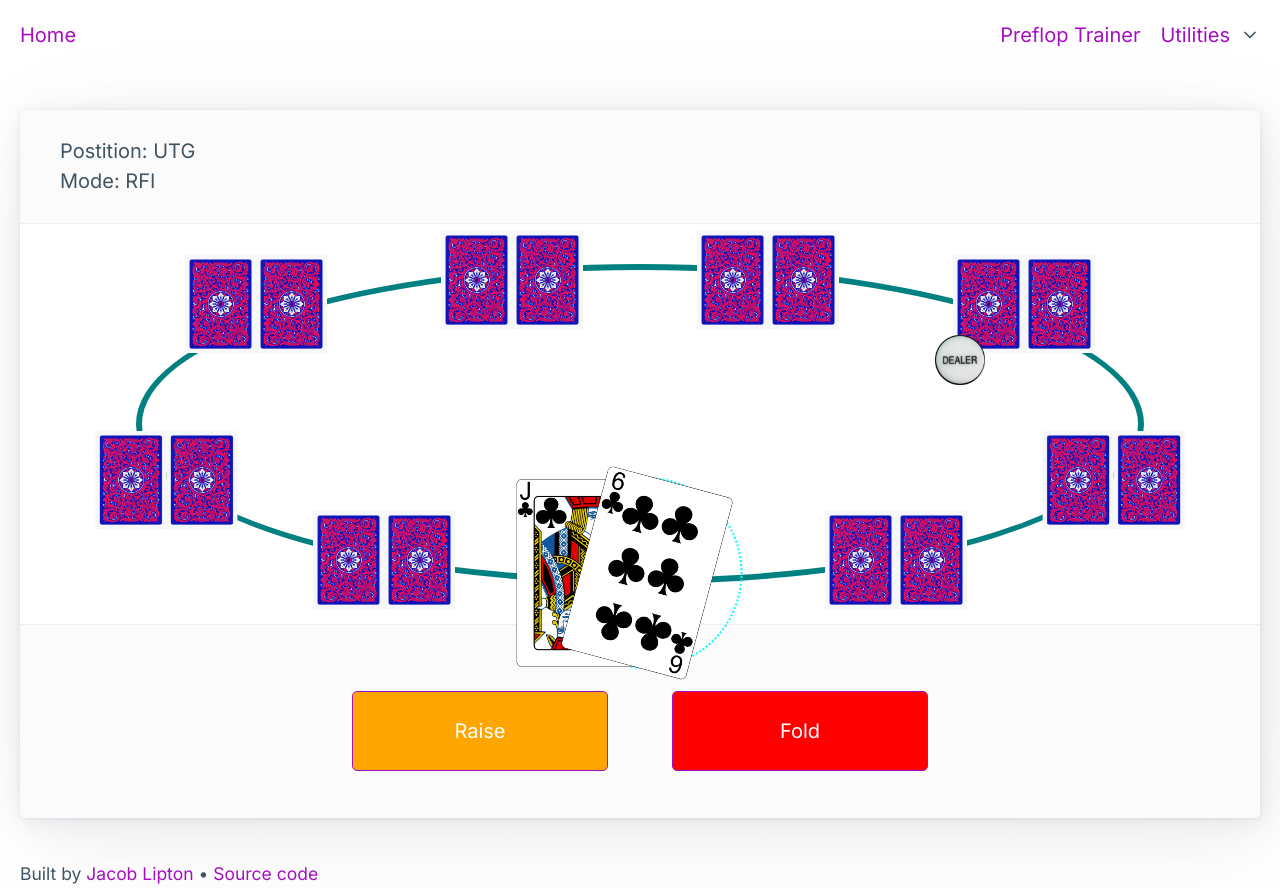
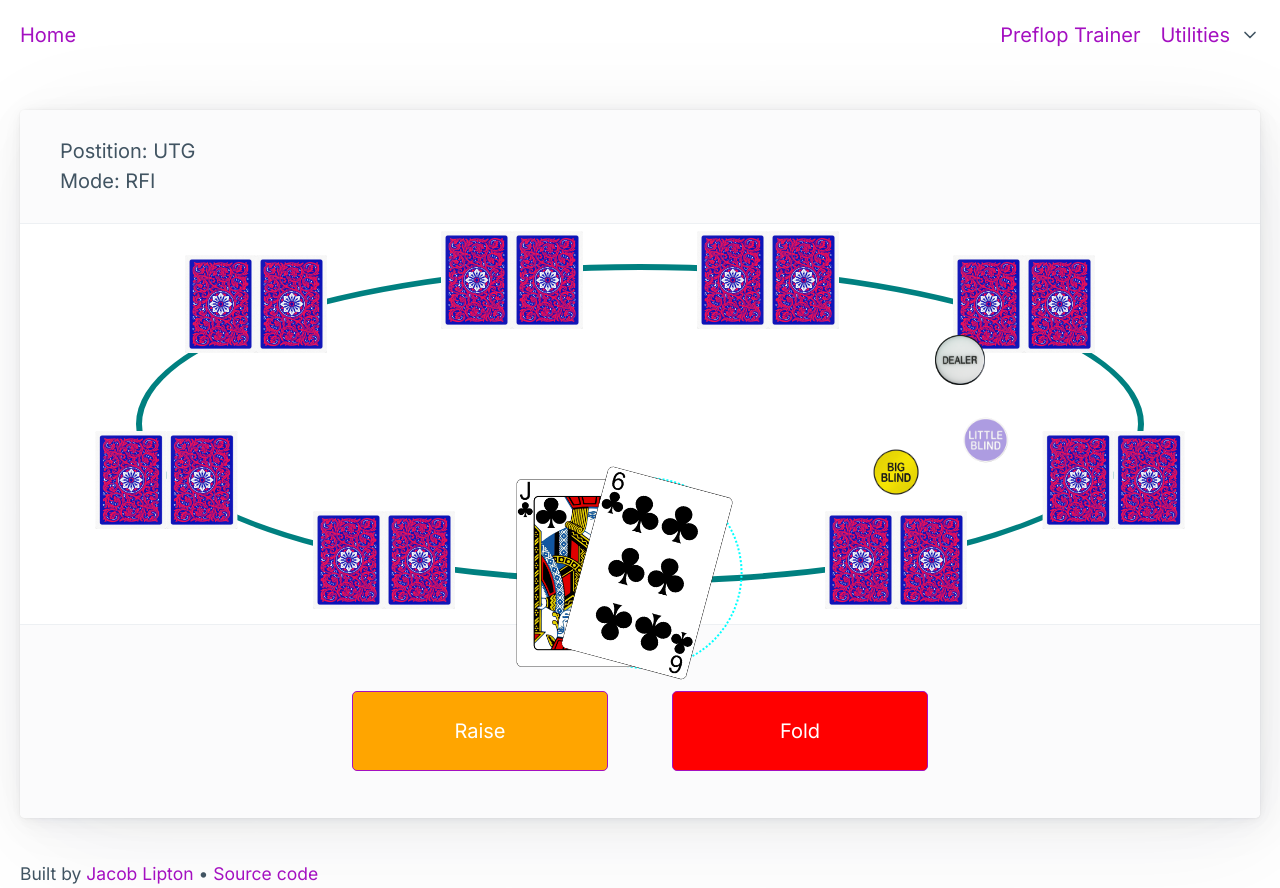
Before and after one commit to jlipton04/poker-utils-webapp, a Next.js app: page /preflop-trainer in a window 1280 px wide. Built offline with nearby package versions, Linux system fonts and the light colour scheme.

Commit message:
Added BB and SB buttons

```diff
--- a/src/app/preflop-trainer/table/index.tsx
+++ b/src/app/preflop-trainer/table/index.tsx
@@ -40,13 +40,11 @@ export default function Table({
 }
 
 function displayVillanCards(position: string): JSX.Element {
-  const isButton = position === 'BTN'
-
   return (
     <div className={`${seatClassnames}`}>
       <img className='holeCards' src="/cards/card_back.png" alt="villan hole cards" />
       <img className='holeCards' src="/cards/card_back.png" alt="villan hole cards" />
-      {isButton && getDealerButton()}
+      <SeatButton position={position} />
     </div>
   )
 }
@@ -56,8 +54,6 @@ function displayOpenedCards(
   position: string,
   isHero: boolean = false,
 ) {
-  const isButton = position === 'BTN'
-
   return (
     <div className={`${isHero ? 'hero' : ''} ${seatClassnames}`}>
       {cards.map((card, index) => {
@@ -66,15 +62,28 @@ function displayOpenedCards(
         return isHero ? <img className={`card${index}`} src={`/cards/${cardName}.png`} key={cardName} alt={cardName} />
           : <img className='holeCards' src={`/cards/${cardName}.png`} key={cardName} alt={cardName} />
       })}
-      {isButton && getDealerButton()}
+      <SeatButton position={position} />
     </div>
   )
 }
 
-function getDealerButton() {
+function SeatButton({position}: { position: string }) {
+  const buttonSrc = (position => {
+    switch (position) {
+      case 'BTN': return '/dealerButton.png'
+      case 'SB': return '/smallBlindButton.png'
+      case 'BB': return '/bigBlindButton.png'
+      default: return null
+    }
+  })(position)
+
+  if (buttonSrc === null) {
+    return
+  }
+
   return <Image
     className='bettingLine'
-    src='/dealerButton.png'
+    src={buttonSrc!}
     alt='Dealer Button'
     width={50}
     height={50}
```
Also changed, not shown: public/bigBlindButton.png (added), public/smallBlindButton.png (added).
